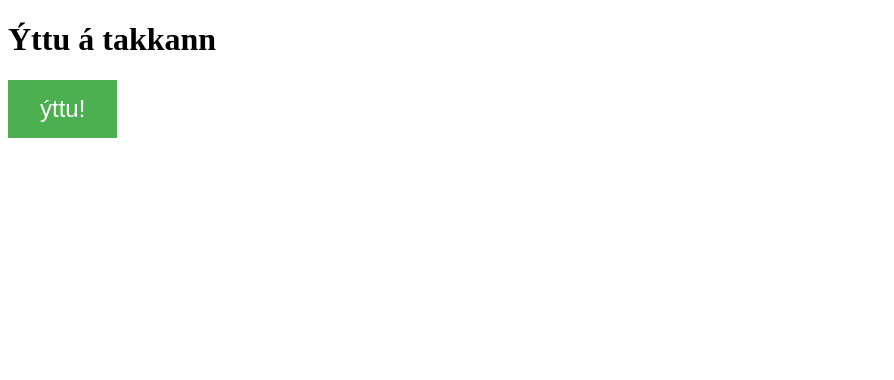
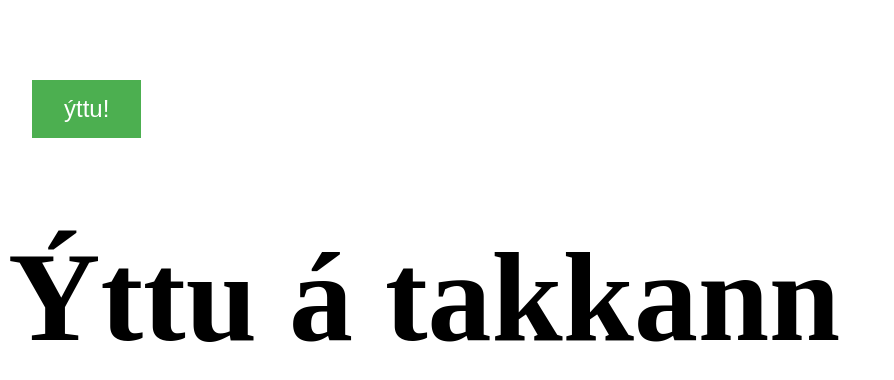
Before and after one commit to valborg/Dyrastokksspilid, a plain HTML site: page index.html in a window 1280 px wide. Shown: the whole page, without its empty margins (0-894 px from the left). Drawn offline with Linux system fonts and the light colour scheme.

Commit message:
nú er verið að gera tilraunir með stærðir á textum og tökkum

```diff
--- a/index.html
+++ b/index.html
@@ -1,6 +1,9 @@
 <!DOCTYPE html>
 <html>
     <head>
+
+        <meta name="viewport" content="width=device-width, initial-scale=1.0">
+
         <title>Dýrastokksspilið</title>
         <style></style>
         <script>
@@ -115,17 +118,20 @@
         </script>
     </head>
     <body>
-        <h1 id="titill">Ýttu á takkann</h1>
-            <button id="skilyrði" style="
+
+        <button id="skilyrði" style="
                 background-color: #4CAF50;
                 border: none;
                 color: white;
+                margin-top: 3em;
+                margin-left: 1em;
                 padding: 15px 32px;
                 text-align: center;
                 text-decoration: none;
                 display: inline-block;
                 font-size: 24px;"
+              >ýttu!</button>
+        <h1 id="titill" style="font-size: 8em;">Ýttu á takkann</h1>
 
-              >ýttu!</button>
     </body>
 </html>
```
